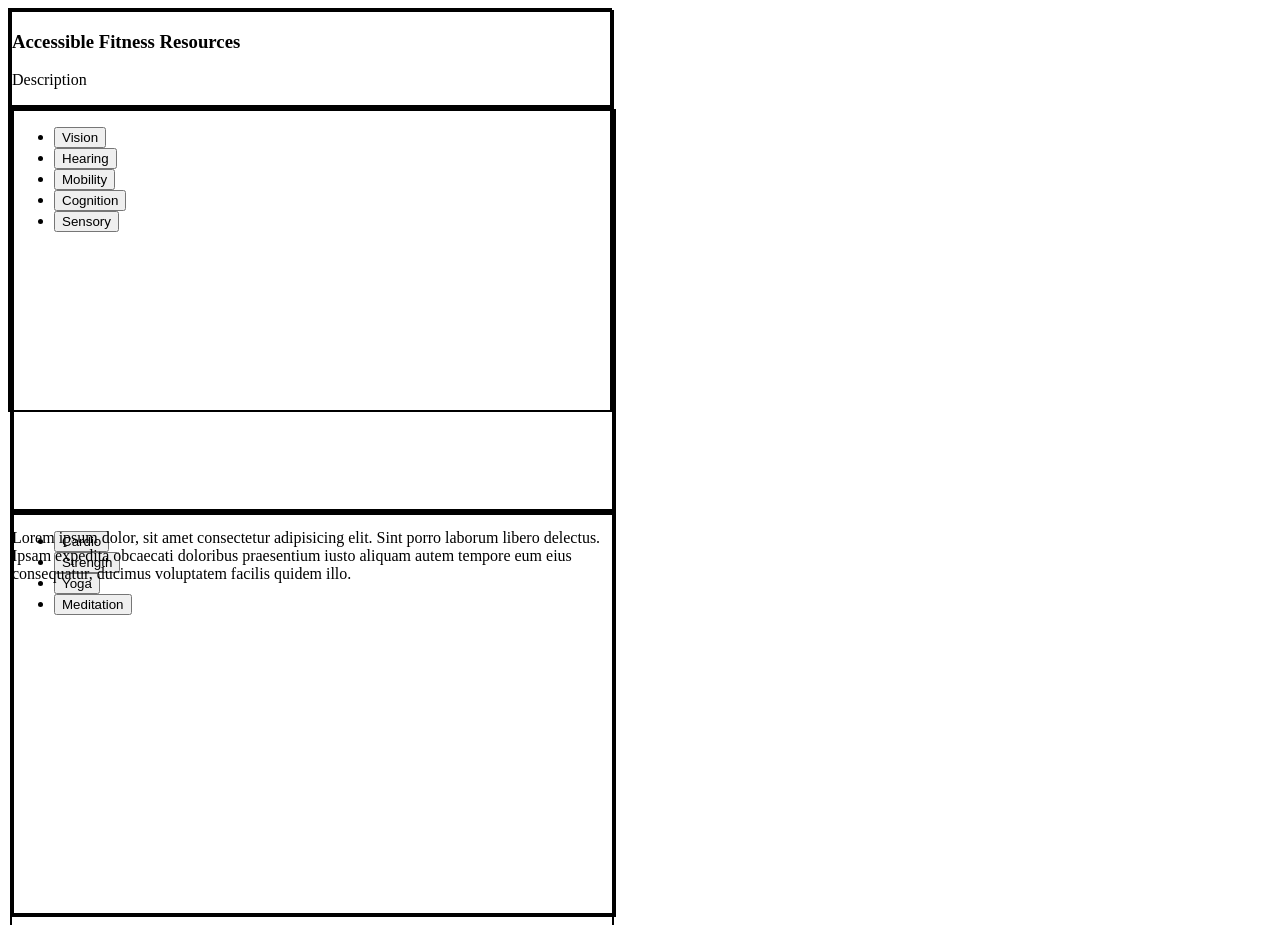
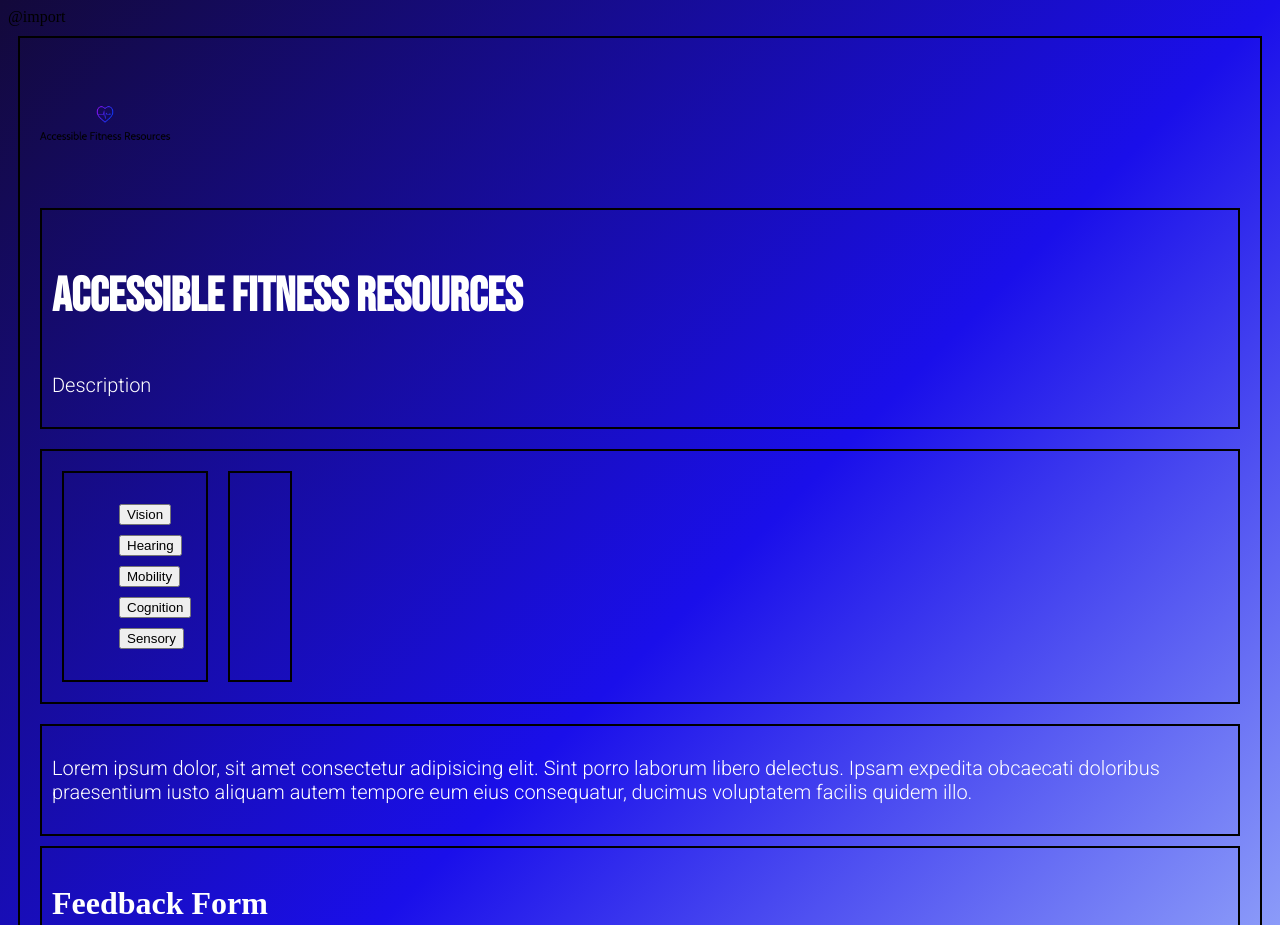
Before and after one commit to jaclynbrothers/accessible-fitness-resources, a plain HTML site: page index.html in a window 1280 px wide. Shown: the top 925 px of the page. Drawn offline with Linux system fonts and the light colour scheme.

Commit message:
styling update

```diff
--- a/index.html
+++ b/index.html
@@ -5,51 +5,60 @@
     <meta http-equiv="X-UA-Compatible" content="IE=edge">
     <meta name="viewport" content="width=device-width, initial-scale=1.0">
     <title>Accessible Fitness Resources</title>
-    <link rel="stylesheet" href="/style.css">
+
+<link>
+
+@import
+<link rel="preconnect" href="https://fonts.googleapis.com">
+<link rel="preconnect" href="https://fonts.gstatic.com" crossorigin>
+<link href="https://fonts.googleapis.com/css2?family=Bebas+Neue&family=Montserrat:ital,wght@0,300;0,400;0,500;1,400&family=Roboto:wght@300&family=Source+Sans+Pro:wght@200;600&display=swap" rel="stylesheet">
+    <link rel="stylesheet" href="style.css">
 </head>
 <body>
+    <div class="overlay">
     <section class="main-container">
+        <img src="Images/default.png" class="logo">
         <header></header>
         <section class="about">
             <h1>Accessible Fitness Resources</h1>
             <p>Description</p>
         </section>
         <section class="navigation">
-            <section class="mainCategories">
+            <section class="main-categories">
                 <nav>
                     <ul>
                         <li>
-                            <button type="button" class="menuBtn">Vision</button>
+                            <button type="button" class="menu-Btn">Vision</button>
                         </li>
                         <li>
-                            <button type="button">Hearing</button>
+                            <button type="button" class="menu-Btn">Hearing</button>
                         </li>
                         <li>
-                            <button type="button">Mobility</button>
+                            <button type="button" class="menu-Btn">Mobility</button>
                         </li>
                         <li>
-                            <button type="button">Cognition</button>
+                            <button type="button" class="menu-Btn">Cognition</button>
                         </li>
                         <li>
-                            <button type="button">Sensory</button>
+                            <button type="button" class="menu-Btn">Sensory</button>
                         </li>
                     </ul>
                 </nav>
             </section>
-            <section class="fitnessCategories">
+            <section class="fitness-categories">
                 <nav>
                     <ul>
                         <li>
-                            <button type="button" class="hiddenBtn menuBtn">Cardio</button>
+                            <button type="button" class="hidden-Btn menu-Btn">Cardio</button>
                         </li>
                         <li>
-                            <button type="button" class="hiddenBtn menuBtn">Strength</button>
+                            <button type="button" class="hidden-Btn menu-Btn">Strength</button>
                         </li>
                         <li>
-                            <button type="button" class="hiddenBtn menuBtn">Yoga</button>
+                            <button type="button" class="hidden-Btn menu-Btn">Yoga</button>
                         </li>
                         <li>
-                            <button type="button" class="hiddenBtn menuBtn">Meditation</button>
+                            <button type="button" class="hidden-Btn menu-Btn">Meditation</button>
                         </li>
                     </ul>
                 </nav>
@@ -91,5 +100,6 @@
             </section>
         </footer>
     </section>
+</div>
 </body>
 </html>
--- a/style.css
+++ b/style.css
@@ -6,24 +6,65 @@
 }
 section{
     border: 2px black solid;
-    width: 600px;
-    height: 400px;
+    color: white;
+    margin: 10px;
+    padding: 10px;
+}
+.main-categories{
+
+}
+.fitness-categories{
 
 }
 .navigation{
-
+    display: flex;
+    flex-direction: row;
 }
 .footer{
 
 }
 /*Styling*/
+body{
+    background-image: linear-gradient(to bottom right, rgb(19, 9, 58), rgb(26, 15, 234), rgb(187, 214, 255));
+
+    }
+
+h1{
+    font-family: 'Bebas Neue';
+    font-size: 3rem;
+    color: white;
+}
+h2{
+    font-size: 2rem;
+    color: white;
+
+}
+h3{
+    font-size: 1.5rem;
+}
+p{
+    font-size: 1.25rem;
+    font-family: 'Roboto', sans-serif;
+}
 .menu-Btn{
+    margin: 5px;
+
 
 }
 .form-Btn{
 
 }
+li{
+    list-style: none;
+}
+.logo{
+    width: 150px;
+}
+img {
+    max-width: 100%;
+    height: auto;
+  }
 /*Functionality*/
 .hidden-Btn{
-
+    display: none;
 }
```
Also changed, not shown: Images/background-image.jpg (added).
